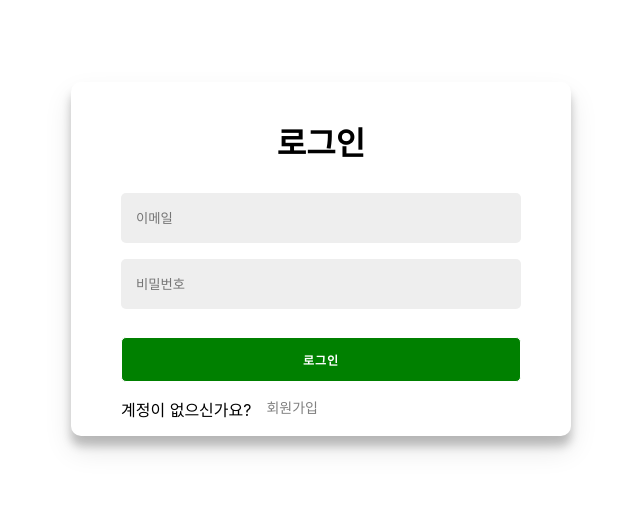
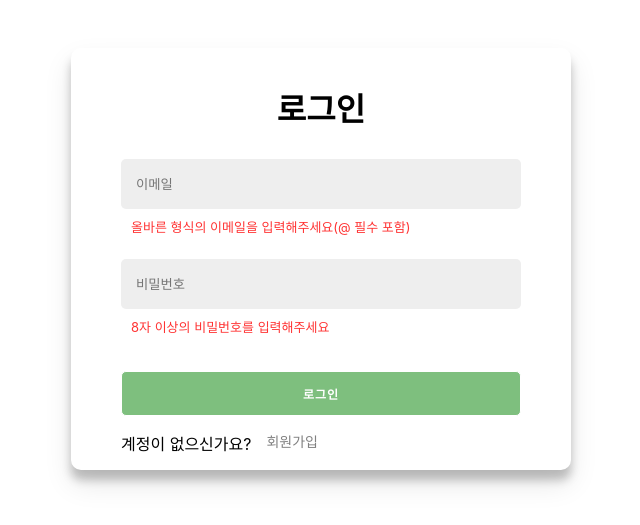
Before and after one commit to so0112/so-TODO, a React (Create React App) app: page / in a window 1280 px wide. Shown: the part 141-666 px from the top of the page, without its empty margins (319-959 px from the left). Built offline with nearby package versions, Linux system fonts and the light colour scheme.

Commit message:
Feat: 로그인 컴포넌트

```diff
--- a/src/components/login/Login.js
+++ b/src/components/login/Login.js
@@ -2,14 +2,31 @@ import React, { useState } from "react";
 import styled from "styled-components";
 import InputGroup from "../inputGroup/InputGroup";
 import { Link } from "react-router-dom";
+import handleLogin from "../../api/handleLogin";
+import useCheck from "../../hooks/useCheck";
+import { checkEmail, checkPassword } from "../../function/checkSignup";
 
 function Login() {
   const LOGIN_URL = `https://pre-onboarding-selection-task.shop/auth/signin`;
 
-  const [userId, setuserId] = useState("");
+  const [email, setEmail] = useState("");
   const [password, setPassword] = useState("");
   const [errors, setErrors] = useState("");
-  const [isConfirm, setIsConfirm] = useState(false);
+  // const [isConfirm, setIsConfirm] = useState(false);
+
+  // 유효성 검사 state
+  const [isEmail, setIsEmail] = useState(false);
+  const [ispassword, setIsPassword] = useState(false);
+
+  // 커스텀 훅
+  useCheck(checkEmail, email, setIsEmail);
+  useCheck(checkPassword, password, setIsPassword);
+
+  /** 로그인 제출 함수 */
+  const submitLogin = async (event) => {
+    event.preventDefault();
+    handleLogin(LOGIN_URL, email, password, setErrors);
+  };
 
   return (
     <LoginFrame>
@@ -18,10 +35,16 @@ function Login() {
       <LoginForm>
         <InputGroup
           placeholder="이메일"
-          value={userId}
-          setValue={setuserId}
+          value={email}
+          setValue={setEmail}
           // error={error.userId}
         />
+
+        {isEmail === true ? (
+          <></>
+        ) : (
+          <ContentCheck>올바른 형식의 이메일을 입력해주세요(@ 필수 포함)</ContentCheck>
+        )}
 
         <InputGroup
           placeholder="비밀번호"
@@ -30,6 +53,12 @@ function Login() {
           type="password"
           // error={error.email}
         />
+
+        {ispassword === true ? (
+          <></>
+        ) : (
+          <ContentCheck>8자 이상의 비밀번호를 입력해주세요</ContentCheck>
+        )}
 
         {errors.length !== 0 ? (
           <>
@@ -40,7 +69,15 @@ function Login() {
           <></>
         )}
 
-        <LoginButton>로그인</LoginButton>
+        {isEmail && ispassword ? (
+          <button type="button" className="allow-button" onClick={submitLogin}>
+            로그인
+          </button>
+        ) : (
+          <button type="button" className="block-button">
+            로그인
+          </button>
+        )}
 
         <SignupContainer>
           <div>계정이 없으신가요?</div>
@@ -104,32 +141,30 @@ const LoginForm = styled.form`
     margin: 8px 0;
     width: 400px;
   }
-`;
 
-const LoginButton = styled.button`
-  margin-top: 20px;
-  width: 400px;
-  height: 45px;
-  border-radius: 5px;
-  border: 1px solid;
-  background-color: green;
-  color: #ffffff;
-  font-weight: bold;
-  letter-spacing: 2px;
-  transition: transform 5ms ease-in;
-
-  cursor: pointer;
-
-  &:active {
+  .allow-button:active {
     transform: scale(0.99);
   }
 
-  &:hover {
+  .allow-button:focus {
+    outline: none;
+  }
+
+  .allow-button.ghost {
+    background-color: transparent;
+    border-color: #ffffff;
+  }
+
+  .allow-button:hover {
     opacity: 0.93;
   }
 
-  p {
-    opacity: 0.7;
+  .block-button {
+    opacity: 0.5;
+  }
+
+  .block-button:hover {
+    opacity: 0.5;
   }
 `;
 
@@ -145,4 +180,11 @@ const SignupContainer = styled.div`
   }
 `;
 
+const ContentCheck = styled.p`
+  margin: 0px auto 15px 10px;
+  font-size: 13px;
+  color: red;
+  opacity: 0.8;
+`;
+
 export default Login;
```
